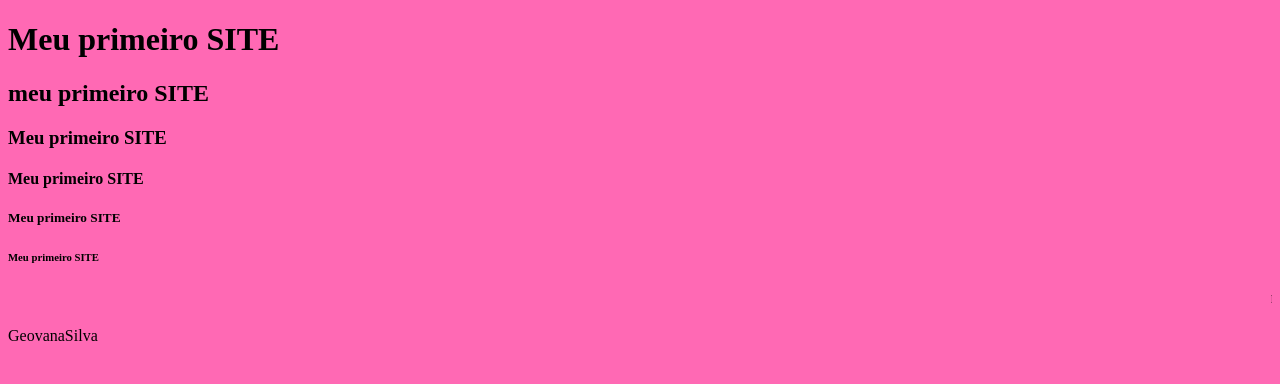
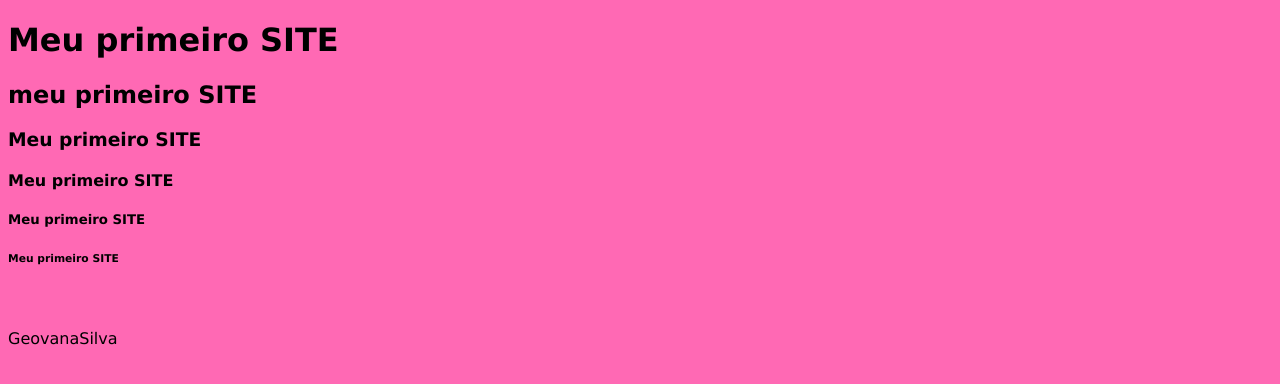
Before and after one commit to GeovanaSilvaSantos/projeto_site, a plain HTML site: page index.html in a window 1280 px wide. Drawn offline with Linux system fonts and the light colour scheme.

Commit message:
projetoSite v2

```diff
--- a/estilo.css
+++ b/estilo.css
@@ -1,4 +1,6 @@
 body{
     background-color: hotpink;
+    font-family: Verdana, Geneva, Tahoma, sans-serif;
+    size: 16 px;
 
 }
```
